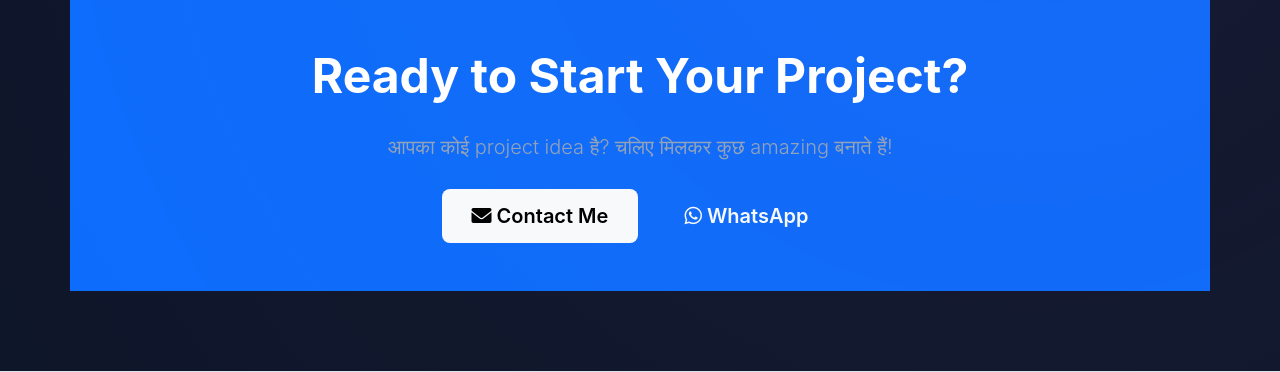
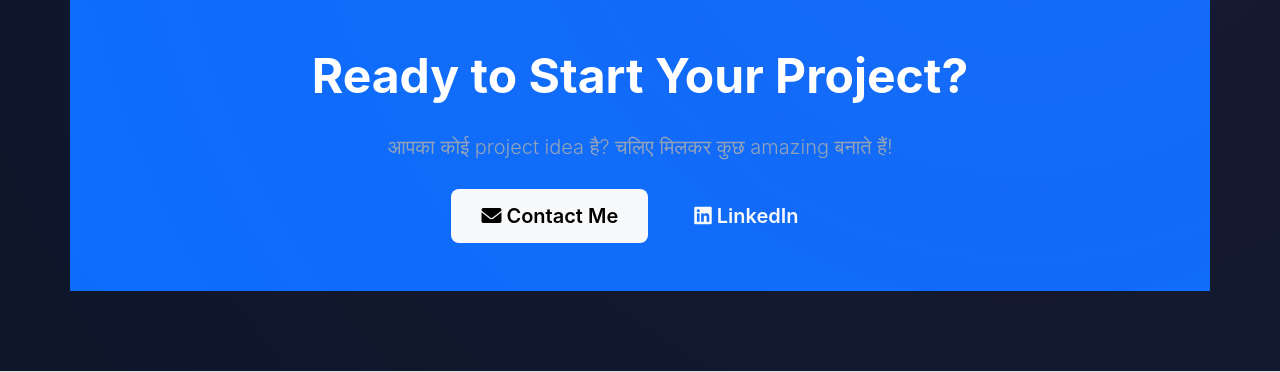
Before and after one commit to uttamkumar95446-bot/TheGranito, a Flask app: page / in a window 1280 px wide. Shown: the part 2636-3008 px from the top of the page. Run offline with Flask 3, Linux system fonts and the light colour scheme.

Commit message:
Update index.html
Signed-off-by: Uttam Kumar <uttamkumar95446@gmail.com>

```diff
--- a/templates/index.html
+++ b/templates/index.html
@@ -293,8 +293,8 @@
                     <a href="{{ url_for('contact') }}" class="btn btn-light btn-lg">
                         <i class="fas fa-envelope"></i> Contact Me
                     </a>
-                    <a href="https://wa.me/919109660705" class="btn btn-outline-light btn-lg" target="_blank">
-                        <i class="fab fa-whatsapp"></i> WhatsApp
+                    <a href="https://www.linkedin.com/in/uttam-kumar12/" class="btn btn-outline-light btn-lg" target="_blank">
+                        <i class="fab fa-linkedin"></i> LinkedIn
                     </a>
                 </div>
             </div>
```
